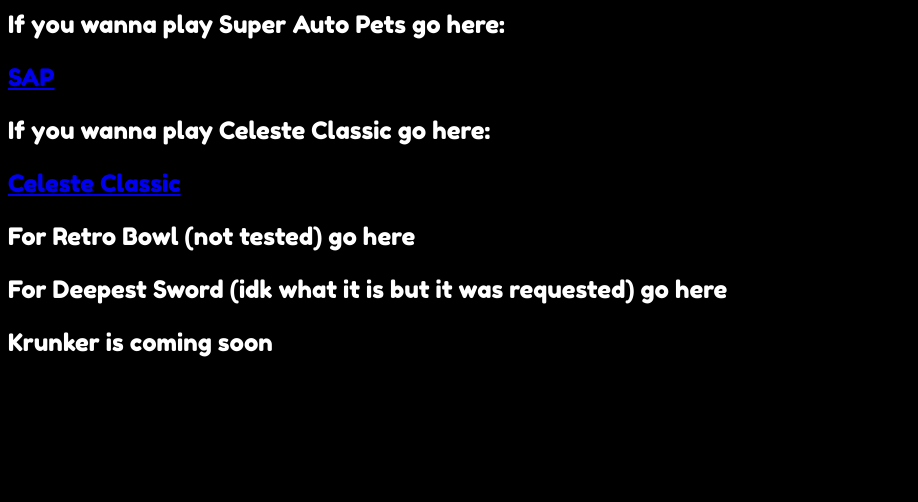
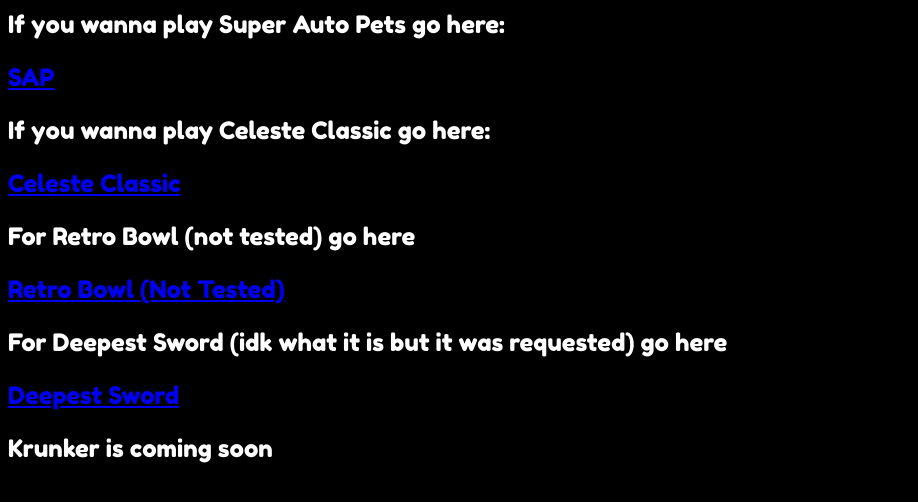
Before and after one commit to ttfq/ttfq.github.io, a plain HTML site: page index.html in a window 1280 px wide. Shown: the part 88-590 px from the top of the page, without its empty margins (0-918 px from the left). Drawn offline with Linux system fonts and the light colour scheme.

Commit message:
Update index.html

```diff
--- a/index.html
+++ b/index.html
@@ -7,8 +7,8 @@
     <h1>Greetings, you people of the internet</h1>
     <p> If you wanna play Super Auto Pets go here:</p><a href="./sap">SAP</a>
     <p> If you wanna play Celeste Classic go here:</p><a href="./celeste">Celeste Classic</a>
-    <p> For Retro Bowl (not tested) go here</p><a href="./rb"></a>
-    <p> For Deepest Sword (idk what it is but it was requested) go here</p><a href="./ds"></a>
+    <p> For Retro Bowl (not tested) go here</p><a href="./rb">Retro Bowl (Not Tested)</a>
+    <p> For Deepest Sword (idk what it is but it was requested) go here</p><a href="./ds">Deepest Sword</a>
     <p> Krunker is coming soon</p>
     </body>
 </html>
```
